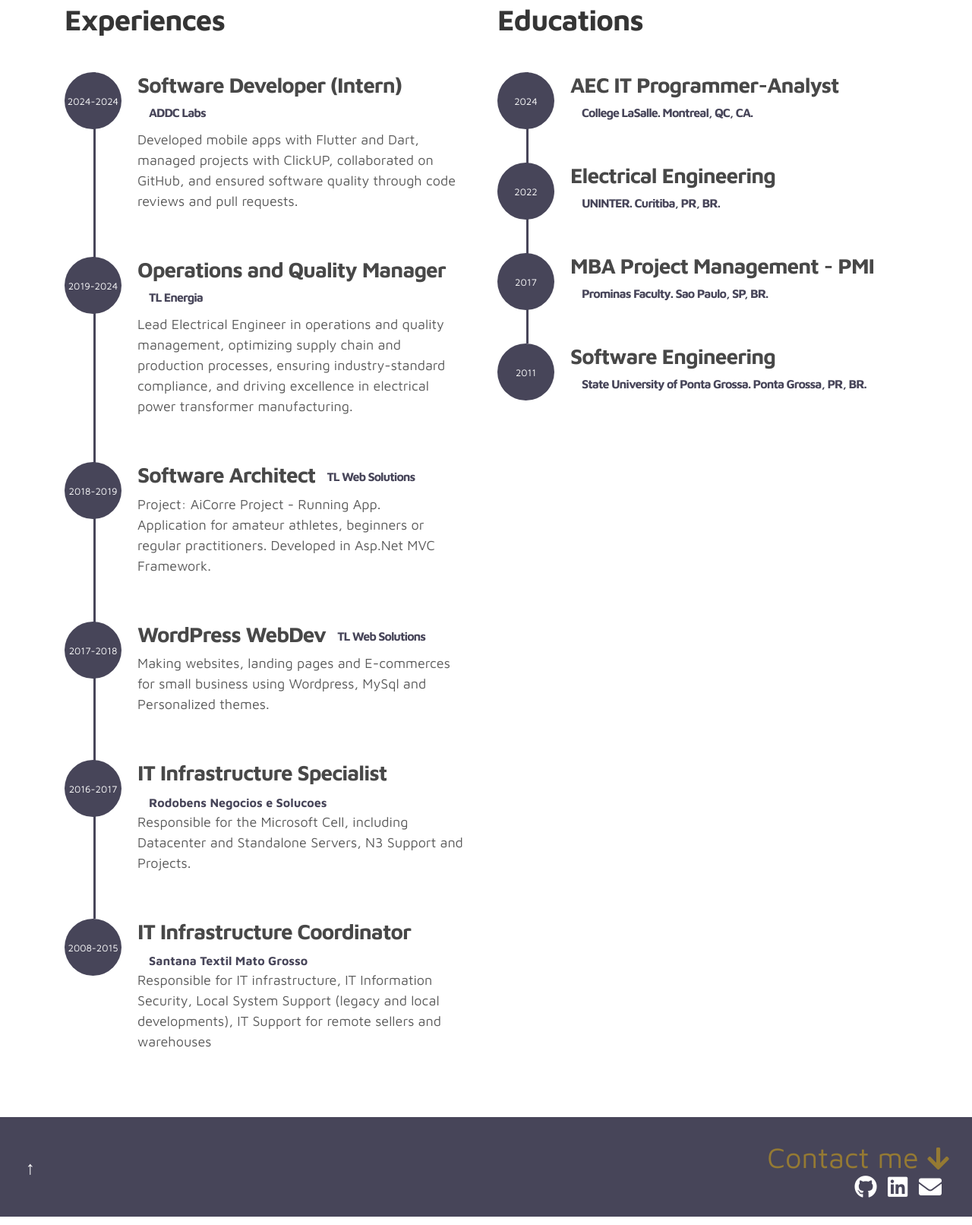
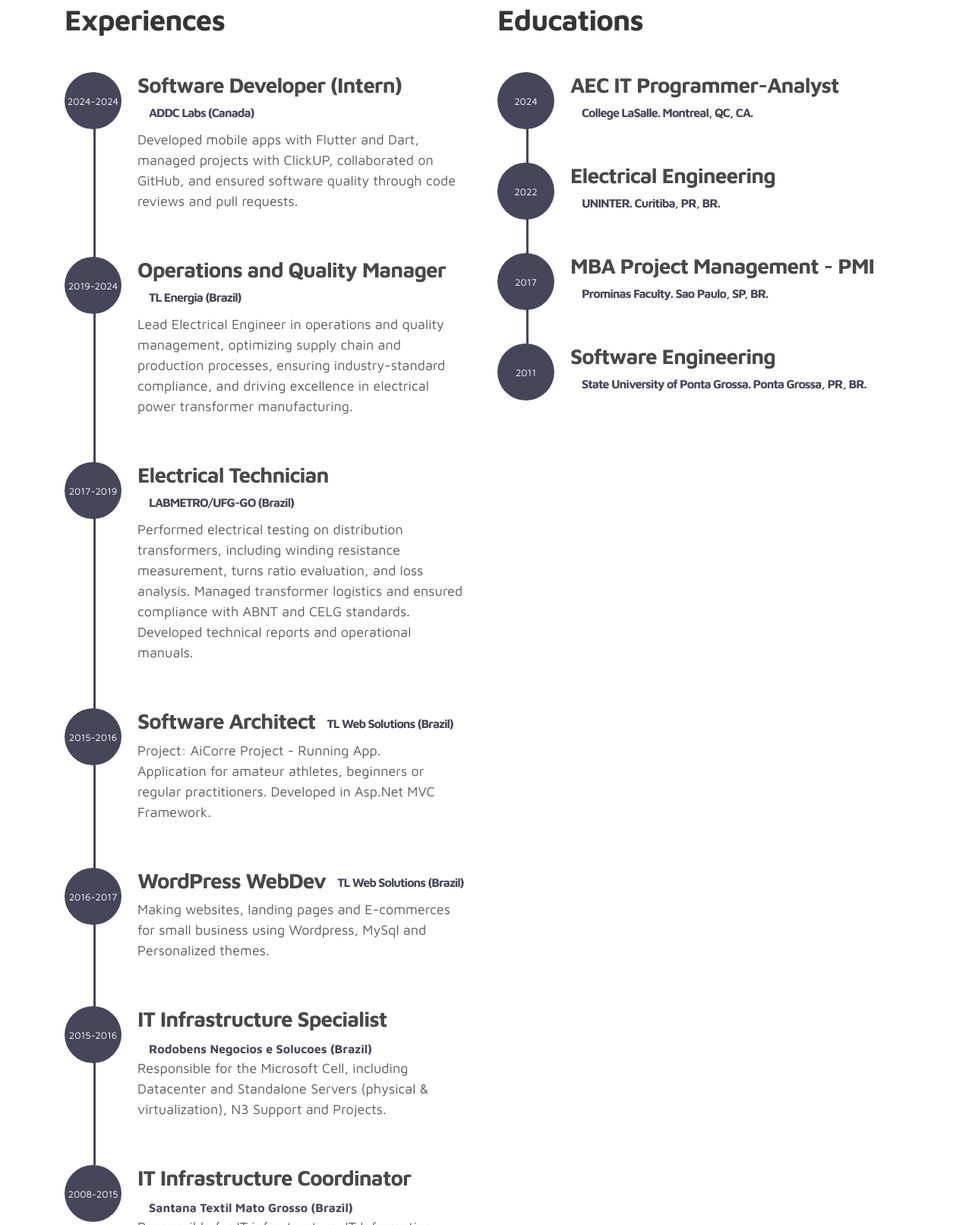
Before and after one commit to fricardo-it/fricardo-it.github.io, a plain HTML site: page index.html in a window 1280 px wide. Shown: the part 2504-4116 px from the top of the page at 76% size. Drawn offline with Linux system fonts and the light colour scheme.

Commit message:
update text

```diff
--- a/index.html
+++ b/index.html
@@ -304,7 +304,7 @@
                              <span><small>2024-2024</small></span>
                         </div>
                         <div class="timeline-info">
-                             <h3><span>Software Developer (Intern)</span><small>ADDC Labs</small></h3>
+                             <h3><span>Software Developer (Intern)</span><small>ADDC Labs (Canada)</small></h3>
                              <p>Developed mobile apps with Flutter and Dart, managed projects with ClickUP, collaborated on GitHub, and ensured software quality through code reviews and pull requests. </p>
                         </div>
                       </div>
@@ -313,36 +313,45 @@
                              <span><small>2019-2024</small></span>
                         </div>
                         <div class="timeline-info">
-                             <h3><span>Operations and Quality Manager</span><small>TL Energia</small></h3>
+                             <h3><span>Operations and Quality Manager</span><small>TL Energia (Brazil)</small></h3>
                              <p>Lead Electrical Engineer in operations and quality management, optimizing supply chain and production processes, ensuring industry-standard compliance, and driving excellence in electrical power transformer manufacturing.</p>
+                        </div>
+                      </div>
+                      <div class="timeline-wrapper">
+                        <div class="timeline-yr">
+                             <span><small>2017-2019</small></span>
+                        </div>
+                        <div class="timeline-info">
+                             <h3><span>Electrical Technician</span><small>LABMETRO/UFG-GO (Brazil)</small></h3>
+                             <p>Performed electrical testing on distribution transformers, including winding resistance measurement, turns ratio evaluation, and loss analysis. Managed transformer logistics and ensured compliance with ABNT and CELG standards. Developed technical reports and operational manuals.</p>
                         </div>
                       </div>
 
                         <div class="timeline-wrapper">
                              <div class="timeline-yr">
-                                  <span><small>2018-2019</small></span>
+                                  <span><small>2015-2016</small></span>
                              </div>
                              <div class="timeline-info">
-                                  <h3><span>Software Architect</span><small>TL Web Solutions</small></h3>
+                                  <h3><span>Software Architect</span><small>TL Web Solutions (Brazil)</small></h3>
                                   <p>Project: AiCorre Project - Running App. <br>Application for amateur athletes, beginners or regular practitioners. Developed in Asp.Net MVC Framework.</p>                             </div>
                         </div>
 
                         <div class="timeline-wrapper">
                             <div class="timeline-yr">
-                              <span><small>2017-2018</small></span>
+                              <span><small>2016-2017</small></span>
                             </div>
                             <div class="timeline-info">
-                                <h3><span>WordPress WebDev</span><small>TL Web Solutions</small></h3>
+                                <h3><span>WordPress WebDev</span><small>TL Web Solutions (Brazil)</small></h3>
                                 <p>Making websites, landing pages and E-commerces for small business using Wordpress, MySql and Personalized themes.</p>
                             </div>
                         </div>
                         <div class="timeline-wrapper">
                           <div class="timeline-yr">
-                            <span><small>2016-2017</small></span>
+                            <span><small>2015-2016</small></span>
                           </div>
                           <div class="timeline-info">
-                              <h3><span>IT Infrastructure Specialist</h3><small>Rodobens Negocios e Solucoes</small></h3>
-                              <p>Responsible for the Microsoft Cell, including Datacenter and Standalone Servers, N3 Support and Projects.</p>
+                              <h3><span>IT Infrastructure Specialist</h3><small>Rodobens Negocios e Solucoes (Brazil)</small></h3>
+                              <p>Responsible for the Microsoft Cell, including Datacenter and Standalone Servers (physical & virtualization), N3 Support and Projects.</p>
                           </div>
                       </div>
                         <div class="timeline-wrapper">
@@ -350,7 +359,7 @@
                               <span><small>2008-2015</small></span>
                             </div>
                             <div class="timeline-info">
-                                <h3><span>IT Infrastructure Coordinator</h3><small>Santana Textil Mato Grosso</small></h3>
+                                <h3><span>IT Infrastructure Coordinator</h3><small>Santana Textil Mato Grosso (Brazil)</small></h3>
                                 <p>Responsible for IT infrastructure, IT Information Security, Local System Support (legacy and local developments), IT Support for remote sellers and warehouses</p>
                             </div>
                         </div>
```
